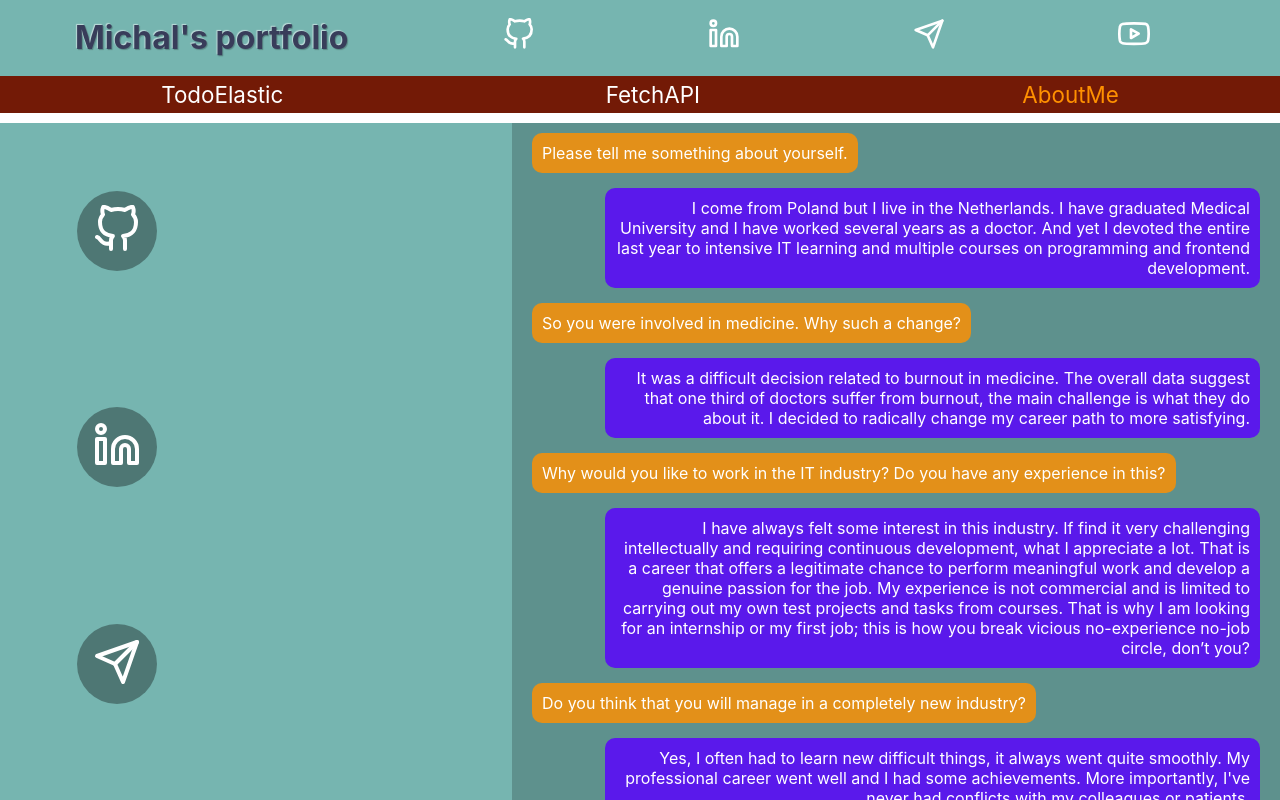
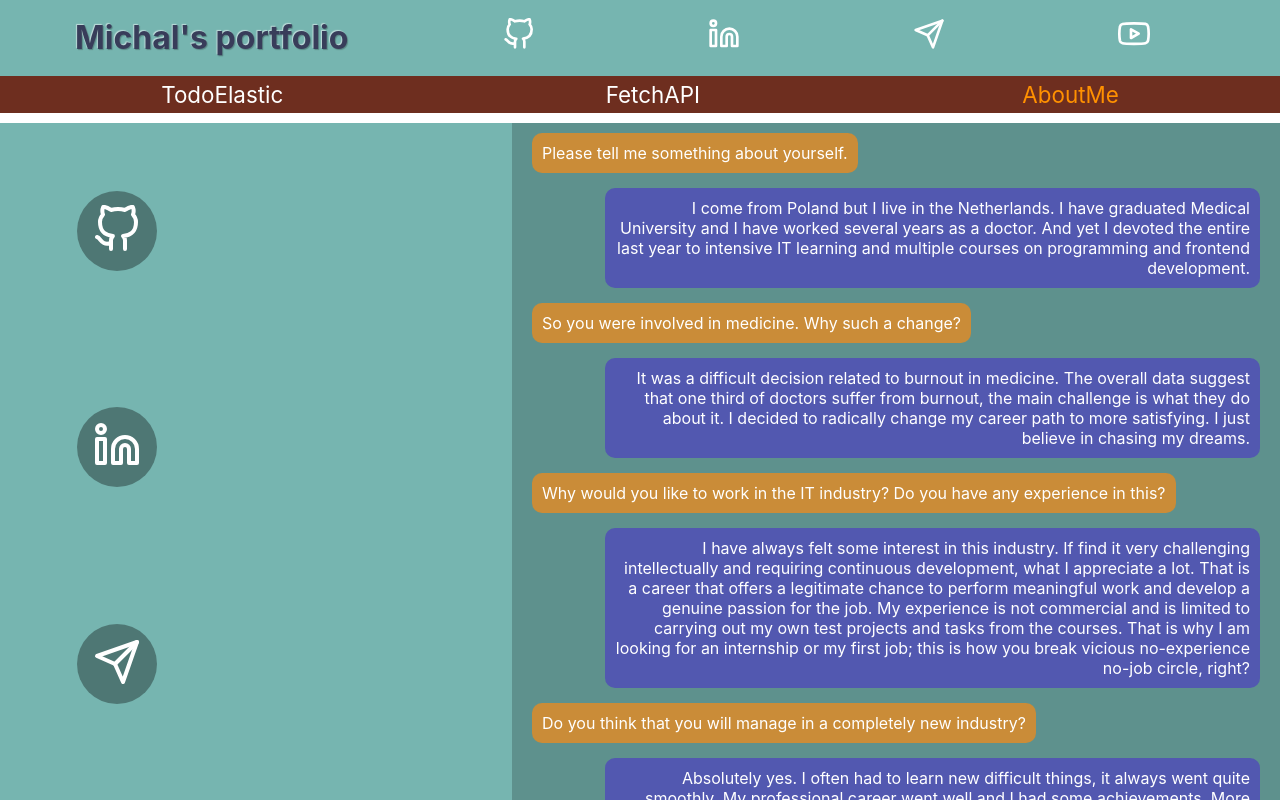
Before and after one commit to waterbreathing/portfolio, a React (Create React App) app: page /aboutMe in a window 1280 px wide. Shown: the top 800 px of the page. Built offline with nearby package versions, Linux system fonts and the light colour scheme.

Commit message:
add deploy in package.json

```diff
--- a/package.json
+++ b/package.json
@@ -1,8 +1,10 @@
 {
+  "homepage": "https://waterbreathing.github.io/portfolio/",
   "name": "todo",
   "version": "0.1.0",
   "private": true,
   "dependencies": {
+    "gh-pages": "^2.1.1",
     "react": "^16.9.0",
     "react-dom": "^16.9.0",
     "react-icons": "^3.7.0",
@@ -13,7 +15,9 @@
     "start": "react-scripts start",
     "build": "react-scripts build",
     "test": "react-scripts test",
-    "eject": "react-scripts eject"
+    "eject": "react-scripts eject",
+    "predeploy": "npm run build",
+    "deploy": "gh-pages -d build"
   },
   "eslintConfig": {
     "extends": "react-app"
--- a/src/components/AboutMe.css
+++ b/src/components/AboutMe.css
@@ -63,14 +63,14 @@
 }
 
 .dialogue p:nth-child(odd) {
-    background-color: rgba(255, 145, 0, 0.822);
+    background-color: rgba(207, 140, 53, 0.959);
     align-self: flex-start;
 
 
 }
 
 .dialogue p:nth-child(even) {
-    background-color: rgba(89, 0, 255, 0.822);
+    background-color: rgba(79, 77, 184, 0.822);
     align-self: flex-end;
     margin-left: 10%;
     text-align: right;
--- a/src/components/AboutMe.js
+++ b/src/components/AboutMe.js
@@ -18,7 +18,7 @@ class AboutMe extends Component {
                     <div className="youTube icons"> <a rel="noopener noreferrer" href="https://www.youtube.com/watch?v=zGIp21wPNN0" target="_blank"><FiYoutube /></a></div>
                     <div className='aboutMe'>
                         I am a front-end developer and I'm looking for my first internship or a job. I value good, honest and intuitive design as well as reliable operation of websites. I have strong fundamentals of JS, React, JQuery, SASS, Flexbox, Grid, Git, OOP, RWD, HTML, CSS and can use them in junior-level tasks.
-    I would like to join a creative team and increase my skills in front-end with an emphasis on JS and React.js. Currently exploring node.js, Express and mongoDB. My personal interests include art, music composition and psychology. You can listen to my music by clicking on youTube icon.
+    I would like to join a creative team and increase my skills in front-end with an emphasis on JS and React.js. I'm currently exploring node.js, Express, mongoDB and React, React and more React. My personal interests include art, literature, photography and music composition. You can listen to my music by clicking on youTube icon.
                     </div>
                     {/* <img src={Img1} alt="background" /> */}
                 </div>
@@ -26,11 +26,11 @@ class AboutMe extends Component {
                     <p>Please tell me something about yourself.</p>
                     <p>I come from Poland but I live in the Netherlands. I have graduated Medical University and I have worked several years as a doctor. And yet I devoted the entire last year to intensive IT learning and multiple courses on programming and frontend development.</p>
                     <p>So you were involved in medicine. Why such a change?</p>
-                    <p>It was a difficult decision related to burnout in medicine. The overall data suggest that one third of doctors suffer from burnout, the main challenge is what they do about it. I decided to radically change my career path to more satisfying.</p>
+                    <p>It was a difficult decision related to burnout in medicine. The overall data suggest that one third of doctors suffer from burnout, the main challenge is what they do about it. I decided to radically change my career path to more satisfying. I just believe in chasing my dreams. </p>
                     <p>Why would you like to work in the IT industry? Do you have any experience in this?</p>
-                    <p>I have always felt some interest in this industry. If find it very challenging intellectually and requiring continuous development, what I appreciate a lot. That is a career that offers a legitimate chance to perform meaningful work and develop a genuine passion for the job. My experience is not commercial and is limited to carrying out my own test projects and tasks from courses. That is why I am looking for an internship or my first job; this is how you break vicious no-experience no-job circle, don’t you? </p>
+                    <p>I have always felt some interest in this industry. If find it very challenging intellectually and requiring continuous development, what I appreciate a lot. That is a career that offers a legitimate chance to perform meaningful work and develop a genuine passion for the job. My experience is not commercial and is limited to carrying out my own test projects and tasks from the courses. That is why I am looking for an internship or my first job; this is how you break vicious no-experience no-job circle, right? </p>
                     <p>Do you think that you will manage in a completely new industry? </p>
-                    <p>Yes, I often had to learn new difficult things, it always went quite smoothly. My professional career went well and I had some achievements. More importantly, I've never had conflicts with my colleagues or patients. </p>
+                    <p>Absolutely yes. I often had to learn new difficult things, it always went quite smoothly. My professional career went well and I had some achievements. More importantly, I've never had conflicts with my colleagues or patients. </p>
                     <p>What are your strengths? </p>
                     <p>I am diligent and conscientious. Always get the work done, almost never late at work. I’m also easy-going and creative, I often have a lot of ideas. I think I’m a fast learner and I can also share my knowledge (I worked with students).</p>
                     <p>What are your weaknesses then?</p>
--- a/src/components/Header.css
+++ b/src/components/Header.css
@@ -1,5 +1,5 @@
 .naviContainer {
-    background-color: #731A06;
+    background-color: rgb(110, 46, 31);
     margin-bottom: 10px;
     font-size: 1.4rem;
 }
--- a/src/components/Task.css
+++ b/src/components/Task.css
@@ -34,13 +34,19 @@
     padding-top: 2%
 }
 
+.iconInButton {
+    margin-right: 6px;
+
+
+}
+
 .startDate {
     flex-basis: 25%
 }
 
 .expiredTask {
     color: white;
-    background-color: red;
+    background-color: rgb(218, 54, 54);
     border-radius: 5px;
     padding: 0 3px;
     margin: 0 10px;
--- a/src/components/Task.js
+++ b/src/components/Task.js
@@ -1,6 +1,6 @@
 import React from 'react';
 import './Task.css'
-
+import { FiThumbsUp, FiTrash, FiEdit3 } from 'react-icons/fi';
 
 
 const Task = (props) => {
@@ -51,11 +51,11 @@ const Task = (props) => {
 
 
             {!completed ? <p>
-                <button className='btnActiveTodos ' onClick={() => props.completeTask(id)}>completed</button>
-                <button className='btnActiveTodos ' onClick={() => props.removeTask(id)}>remove</button>
-                <button className='btnActiveTodos ' onClick={() => props.editTask(id)}>edit</button>
+                <button className='btnActiveTodos ' onClick={() => props.completeTask(id)}><FiThumbsUp className='iconInButton' /> completed</button>
+                <button className='btnActiveTodos ' onClick={() => props.removeTask(id)}><FiTrash className='iconInButton' /> remove</button>
+                <button className='btnActiveTodos ' onClick={() => props.editTask(id)}><FiEdit3 className='iconInButton' /> edit</button>
 
-            </p> : <button className='btnActiveTodos' onClick={() => props.removeTask(id)}>remove</button>}
+            </p> : <button className='btnActiveTodos' onClick={() => props.removeTask(id)}><FiTrash className='iconInButton' />remove</button>}
 
             <br />
         </div >
```
Also changed, not shown: 1 other file (tests, documents, lock files or other folders).
